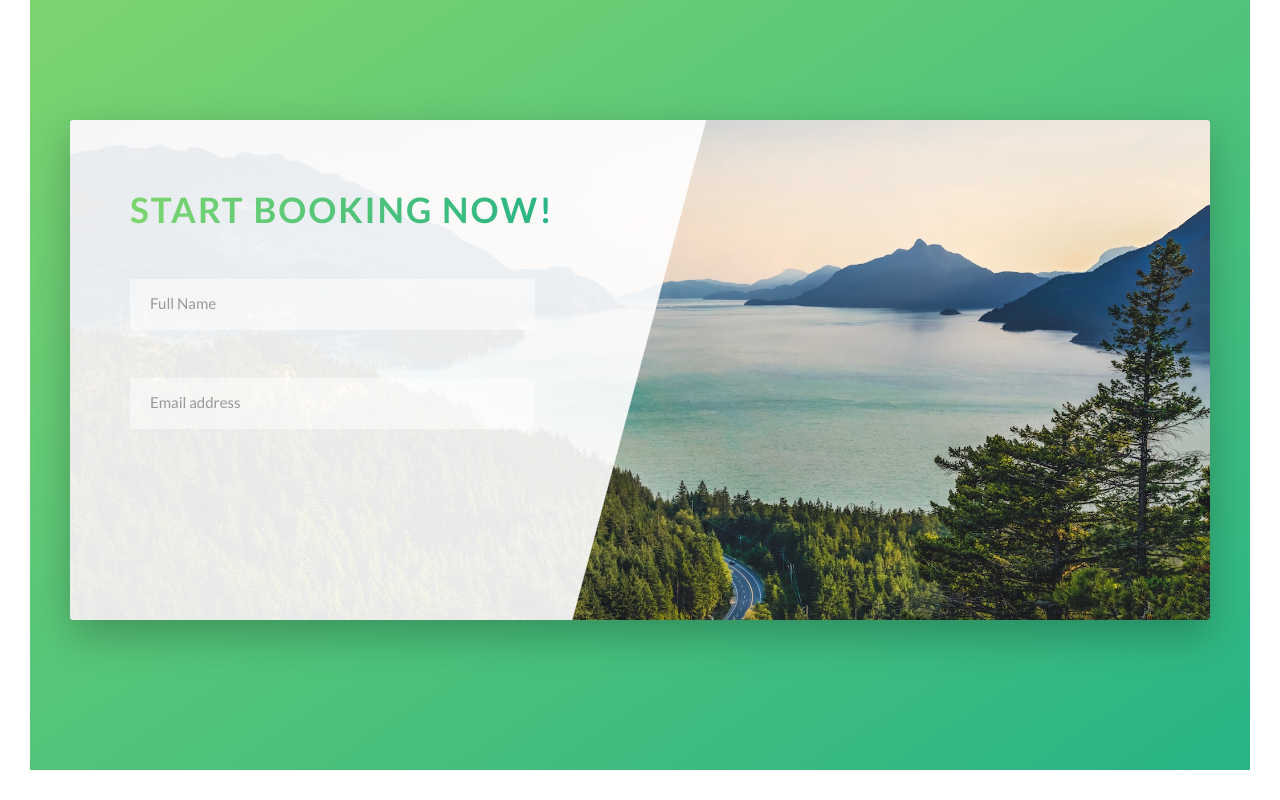
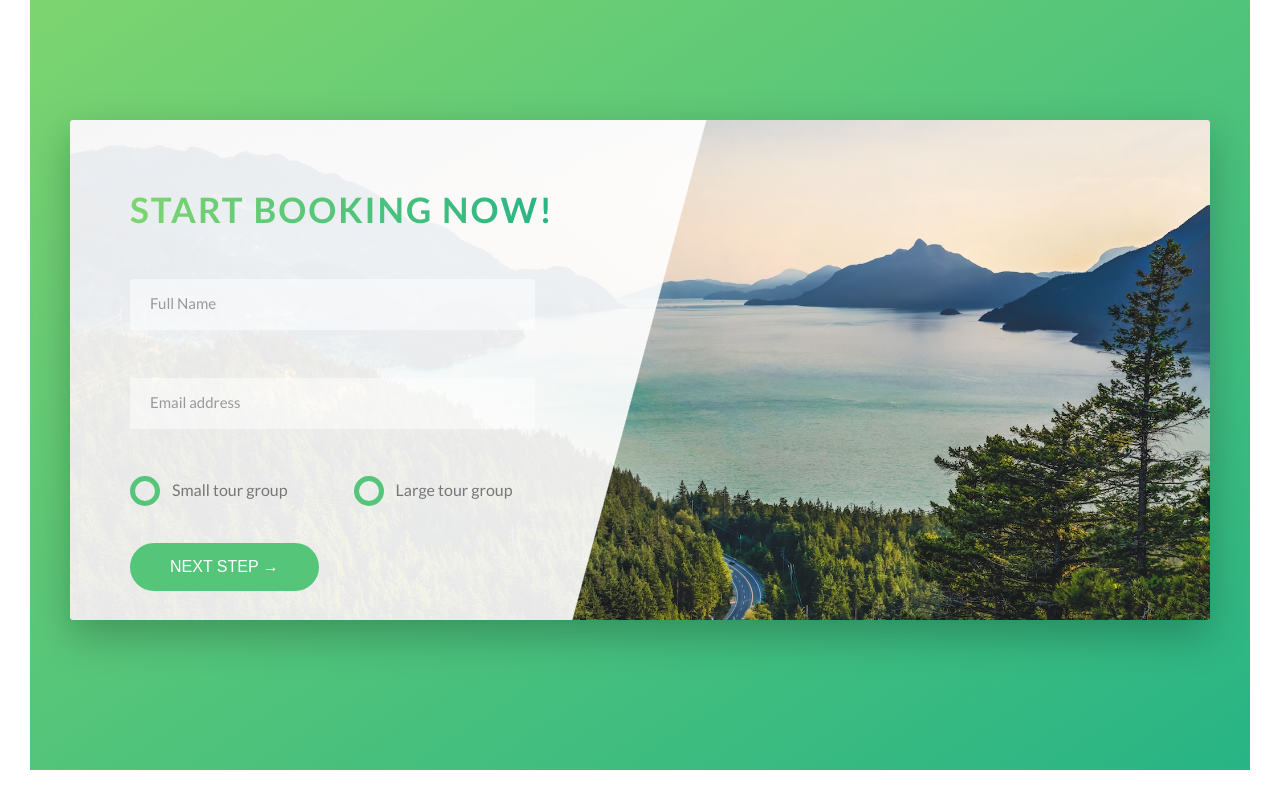
Before and after one commit to henripar/Natours, a website: page index.html in a window 1280 px wide. Shown: the part 4723-5523 px from the top of the page. Drawn offline with Linux system fonts and the light colour scheme; files whose address does not match are found by name.

Commit message:
booking part finished

```diff
--- a/index.html
+++ b/index.html
@@ -319,6 +319,33 @@
                   />
                   <label for="email" class="form__label">Full Name</label>
                 </div>
+                <div class="form__group u-margin-bottom-medium">
+                  <div class="form__radio-group">
+                    <input
+                      type="radio"
+                      class="form__radio-input"
+                      id="small"
+                      name="size"
+                    />
+                    <label for="small" class="form__radio-label">
+                      <span class="form__radio-button"></span>
+                      Small tour group</label
+                    >
+                    <input
+                      type="radio"
+                      class="form__radio-input"
+                      id="large"
+                      name="size"
+                    />
+                    <label for="large" class="form__radio-label">
+                      <span class="form__radio-button"> </span>Large tour
+                      group</label
+                    >
+                  </div>
+                </div>
+                <div class="form__group">
+                  <button class="btn btn--green">Next step &rarr;</button>
+                </div>
               </form>
             </div>
           </div>
--- a/sass/base/_utilities.scss
+++ b/sass/base/_utilities.scss
@@ -7,7 +7,7 @@
 }
 
 .u-margin-bottom-medium {
-  margin-bottom: 4rem;
+  margin-bottom: 4rem !important;
 }
 
 .u-margin-bottom-big {
--- a/sass/components/_button.scss
+++ b/sass/components/_button.scss
@@ -1,4 +1,5 @@
 .btn {
+  &,
   &:link,
   &:visited {
     text-transform: uppercase;
@@ -10,6 +11,8 @@
     position: relative;
     backface-visibility: hidden;
     font-size: 1.6rem;
+    border: none;
+    cursor: pointer;
   }
   &--animated {
     animation: moveInBottom 1s ease-out 0.7s;
@@ -27,7 +30,9 @@
     }
   }
 
-  &:active {
+  &:active,
+  &:focus {
+    outline: none;
     transform: translateY(-0.1rem);
     color: black;
   }
--- a/sass/components/_form.scss
+++ b/sass/components/_form.scss
@@ -12,6 +12,7 @@
     border-bottom: 3px solid transparent;
     width: 90%;
     display: block;
+    transition: all 0.3s;
     &:focus {
       outline: none;
       box-shadow: 0 1rem 2rem rgba($color-black, 0.1);
@@ -37,4 +38,47 @@
     visibility: hidden;
     transform: translateY(-4rem);
   }
+  &__radio-group {
+    width: 100%;
+    display: inline-block;
+  }
+  &__radio-input {
+    display: none;
+  }
+  &__radio-label {
+    width: 49%;
+    font-size: 1.6rem;
+    display: inline-block;
+    cursor: pointer;
+    position: relative;
+    padding-left: 4.2rem;
+  }
+  &__radio-button {
+    height: 3rem;
+    width: 3rem;
+    border: 5px solid $color-primary;
+    border-radius: 50%;
+    display: inline-block;
+    position: absolute;
+    left: 0;
+    top: 0;
+
+    &::after {
+      content: '';
+      display: block;
+      height: 1rem;
+      width: 1rem;
+      border-radius: 50%;
+      position: absolute;
+      top: 50%;
+      left: 50%;
+      transform: translate(-50%, -50%);
+      background-color: $color-primary;
+      opacity: 0;
+      transition: opacity 0.4s;
+    }
+  }
+  &__radio-input:checked + &__radio-label &__radio-button:after {
+    opacity: 1;
+  }
 }
```
Also changed, not shown: css/style.css.
